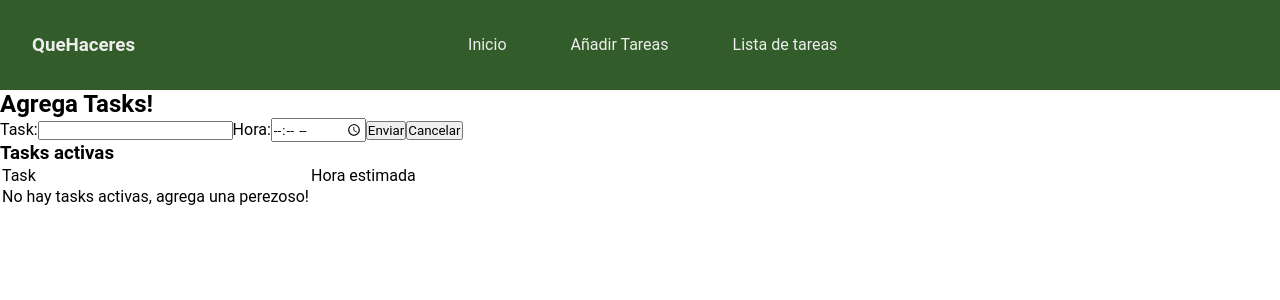
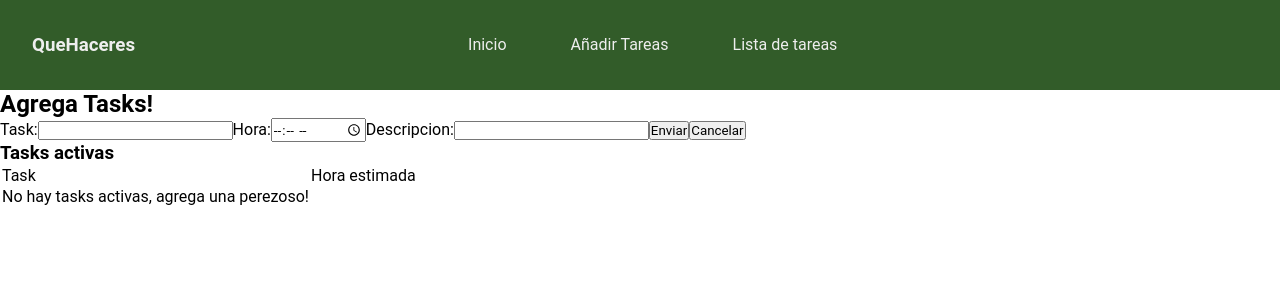
Before and after one commit to Fervolts/Que-hacer, a React (Create React App) app: page /agregartasks in a window 1280 px wide. Shown: the top 300 px of the page. Built offline with nearby package versions, Linux system fonts and the light colour scheme.

Commit message:
Se optimiza el codigo y añade el input de descripcion

```diff
--- a/src/components/To_do.js
+++ b/src/components/To_do.js
@@ -1,11 +1,11 @@
-import React, { useState } from 'react'
-import { useEffect } from 'react'
+import React, { useState, useEffect } from 'react'
 
 const Crudto_do = ({ addTask, editTask, editData }) => {
 
   const [formData, setFormData] = useState({
     Task: '',
     Hora: '',
+    Descripcion: '', // Añadido
     id: null
   })
 
@@ -16,6 +16,7 @@ const Crudto_do = ({ addTask, editTask, editData }) => {
       setFormData({
         Task: '',
         Hora: '',
+        Descripcion: '', // Añadido
         id: null
       })
     }
@@ -24,7 +25,7 @@ const Crudto_do = ({ addTask, editTask, editData }) => {
   const handleSubmit = (e) => {
     e.preventDefault(); // Evitar que se recarge la página
 
-    if (formData.equipo !== '' && formData.pais !== '') {
+    if (formData.Task !== '' && formData.Hora !== '' && formData.Descripcion !== '') { // Modificado
       if (editData !== null) {
         editTask(formData)
       } else {
@@ -33,6 +34,7 @@ const Crudto_do = ({ addTask, editTask, editData }) => {
         setFormData({
           Task: '',
           Hora: '',
+          Descripcion: '', // Añadido desc
           id: null
         })
       }
@@ -54,6 +56,8 @@ const Crudto_do = ({ addTask, editTask, editData }) => {
       <input type="text" name="Task" onChange={handleChange} value={formData.Task}/>
       <label htmlFor="Hora">Hora:</label>
       <input type="time" name="Hora" onChange={handleChange} value={formData.Hora}/>
+      <label htmlFor="Descripcion">Descripcion:</label>
+      <input type="text" name="Descripcion" onChange={handleChange} value={formData.Descripcion}/>
       <input className='btn btn-success mx-1' type="submit" value="Enviar" />
       <input className='btn btn-danger mx-1' type="reset" value="Cancelar" />
     </form>
```
